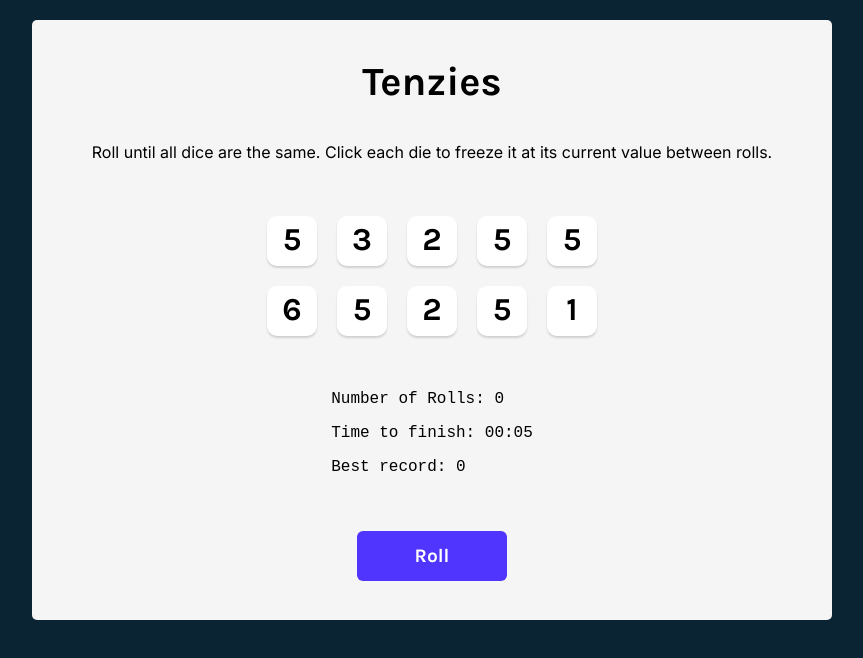
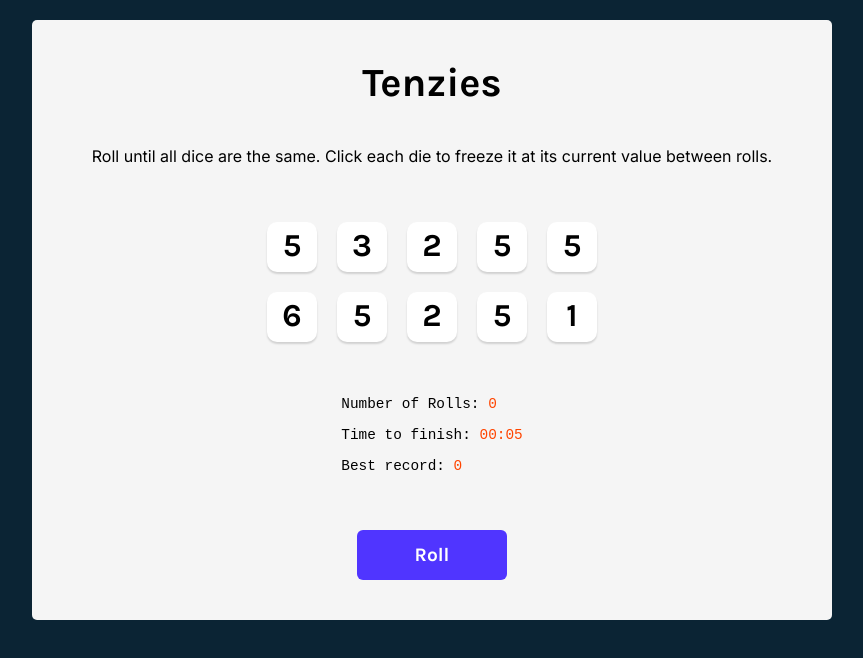
Before and after one commit to AnneMedina/react-tenzies-game, a React app: page / in a window 1280 px wide. Shown: the top 658 px of the page, without its empty margins (208-1071 px from the left). Built offline with nearby package versions, Linux system fonts and the light colour scheme.

Commit message:
Added a bit of styling in the records

```diff
--- a/App.js
+++ b/App.js
@@ -79,8 +79,9 @@ export default function App() {
             }))
         } else { //If game is already won
             setTenzies(false)
-            setNumberOfRolls(0);
+            setNumberOfRolls(0)
             setDice(allNewDice())
+            setTimeToFinish(0) //reset to 0 seconds
             setTimerRunning(true)
         }
     }
@@ -124,9 +125,9 @@ export default function App() {
                 {diceElements}
             </div>
             <div className="tracking">
-                <pre>Number of Rolls: {numberOfRolls}</pre>
-                <pre>Time to finish: {formatTime(timeToFinish)}</pre>
-                <pre>Best record: {bestRecord}</pre>
+                <pre>Number of Rolls: <span className="records">{numberOfRolls}</span></pre>
+                <pre>Time to finish: <span className="records">{formatTime(timeToFinish)}</span></pre>
+                <pre>Best record: <span className="records">{bestRecord}</span></pre>
             </div>
             <button
                 className="roll-dice"
--- a/style.css
+++ b/style.css
@@ -32,6 +32,15 @@ main {
   font-weight: 400;
   margin-top: 0;
   text-align: center;
+}
+
+.tracking {
+  font-family: "Karla", sans-serif;
+  font-size: 0.9rem;
+}
+
+.records {
+  color: orangered;
 }
 
 .dice-container {
```
Also changed, not shown: index.pack.js.
